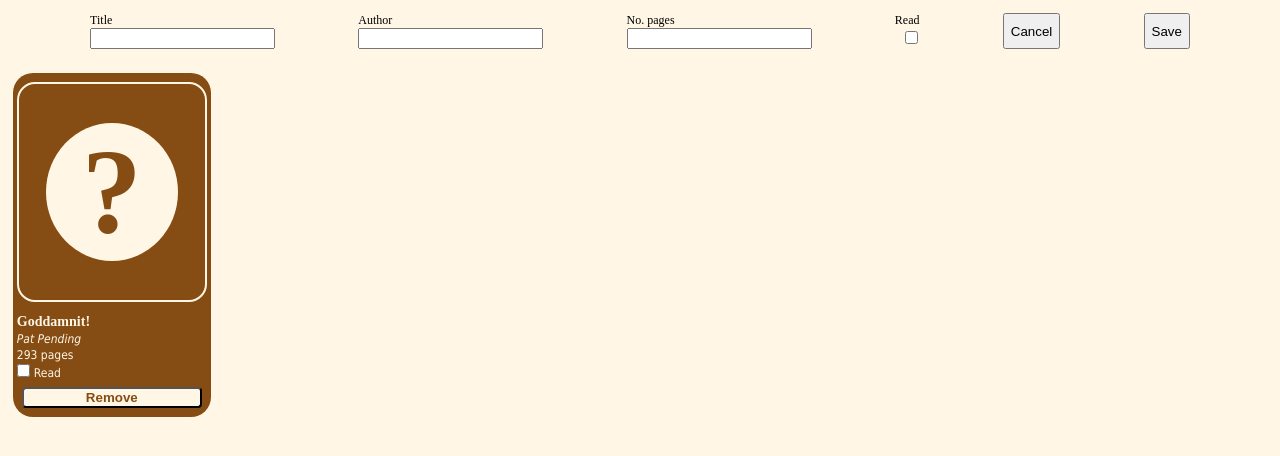
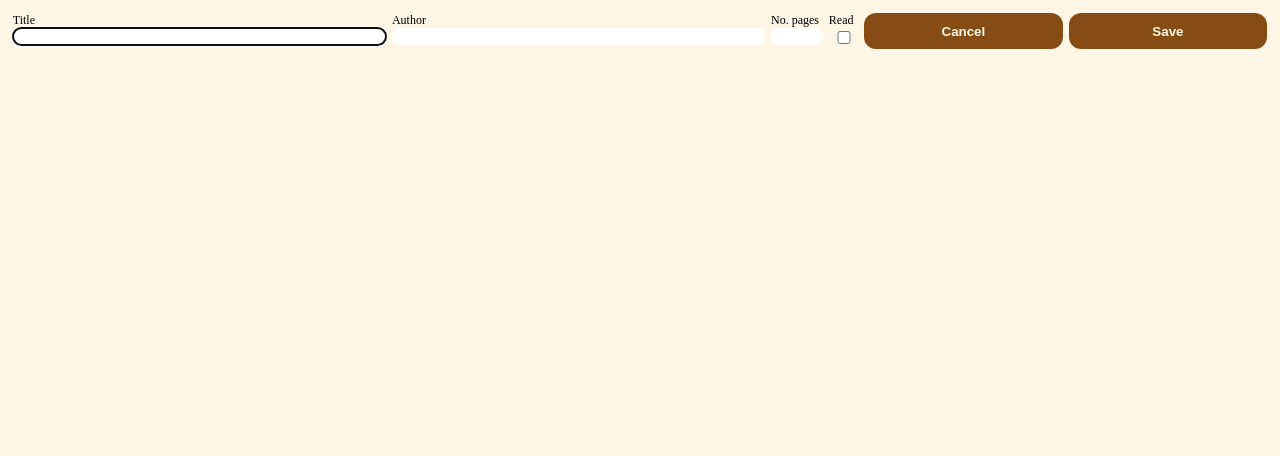
Before and after one commit to FabricioRocha/odin-library, a plain HTML site: page index.html in a window 1280 px wide. Both pictures are taken after a click on the button "Add book". Shown: the part 46-502 px from the top of the page. Drawn offline with Linux system fonts and the light colour scheme; a web font is replaced by a local one.

Commit message:
CSS flex adjustments in the header, README notes

```diff
--- a/index.html
+++ b/index.html
@@ -14,17 +14,17 @@
         <div id="switch">
             <button id="btnAdd" type="button" onclick="formShow()">Add book</button>
             <form id="formAdd">
-                <label>Title<input type="text" id="fieldTitle"></label>
-                <label>Author<input type="text" id="fieldAuthor"></label>
-                <label class="nopages">No. pages<input type="text" id="fieldPages"></label>
-                <label>Read<input type="checkbox" id="fieldRead" value="true"></label>
+                <label class="lblName">Title<input type="text" id="fieldTitle" class="inpGrow" autofocus></label>
+                <label class="lblName">Author<input type="text" id="fieldAuthor" class="inpGrow"></label>
+                <label class="lblFixed">No. pages<input type="text" id="fieldPages" class="inpFixed"></label>
+                <label class="lblFixed">Read<input type="checkbox" id="fieldRead" class="inpFixed"></label>
                 <button type="button" onclick="formCancel()">Cancel</button>
                 <button type="button" onclick="formSave()">Save</button>
             </form>
         </div>
     </header>
     <section id="shelf">
-        <article class="card" id="cardtplt" >
+        <article class="card" id="cardtplt" hidden>
             <div class="cover">
                 <div class="nocover">?</div>
             </div>
@@ -45,6 +45,7 @@
             let btn = document.getElementById("btnAdd");
             form.style.display = "flex";
             btn.style.display = "none";
+            document.getElementById("fieldTitle").focus();
         }
 
         function formHide() {
@@ -143,7 +144,6 @@
                 }
             );
 
-
             newcard.removeAttribute("hidden");
             let shelf = document.getElementById("shelf");
             shelf.appendChild(newcard);
--- a/style.css
+++ b/style.css
@@ -1,7 +1,9 @@
 * {
     box-sizing: border-box;
+
     --color-fg: #854d14;
     --color-bg: #fff6e5;
+
     --color-fg-text: black;
     --color-bg-text: black;
 }
@@ -12,6 +14,7 @@ html {
 
 body {
     background-color: var(--color-bg);
+    color: var(--color-fg-text);
     margin: 1% 1%;
 }
 
@@ -22,6 +25,7 @@ h1, h3 {
 header {
     position: sticky;
     display: block;
+    margin-bottom: 10px;
 }
 
 header h1 {
@@ -30,15 +34,13 @@ header h1 {
 }
 
 #switch {
-    height: 3vh;
+    height: 3rem;
 }
 
 #btnAdd {
     width: 100%;
     min-height: 2rem;
     height: 100%;
-    padding: auto;
-    margin: auto;
     background-color: var(--color-fg);
     color: var(--color-bg);
     border: none;
@@ -51,25 +53,55 @@ header h1 {
     margin-top: 10px;
     display: none;
     width: 100%;
+    height: 100%;
     gap: 1ch;
-    justify-content: space-evenly;
+    justify-content: space-around;
+}
+
+#formAdd label {
+    display: flex;
+    flex-flow: column;
 }
 
 #formAdd input {
-    flex-grow: 1;
-    display: flex;
-    flex-flow: row;
-    width: 100%;
-    text-wrap: nowrap;
+    border-radius: 12px;
+    border: none;
 }
 
-#formAdd input .nopages {
-    flex-basis: 9ch;
-    flex-grow: 0;
+
+.lblName {
+    flex: 2 2 0;
+    min-width: 4ch;
+}
+
+.lblFixed {
+    flex: 0 0 0;
+    width: min-content;
+}
+
+.lblFixed input {
+    min-width: 1ch;
+    width: 7ch;
+    flex: 0 0 0;
+}
+
+.lblFixed input[type='checkbox'] {
+    width: 3ch;
+    flex: 0 0 0;
+}
+
+#formAdd button {
+    min-width: 6ch;
+    flex: 1 1 0;
+
+    background-color: var(--color-fg);
+    color: var(--color-bg);
+    border-radius: 12px;
+    border: none;
+    font-weight: bold;
 }
 
 #shelf {
-    margin-top: 3rem;
     display: flex;
     gap: 1rem;
     flex-wrap: wrap;
@@ -77,16 +109,20 @@ header h1 {
 
 .card {
     background-color: var(--color-fg);
+    color: var(--color-bg);
     border-radius: 20px;
     max-width: 200px;
     min-height: 320px;
     padding: 4px;
     font-family: Tahoma, Verdana, Arial, sans-serif;
     font-size: 1rem;
-    color: var(--color-bg);
     display: flex;
     flex-direction: column;
     gap: 0.3ch;
+}
+
+#cardtplt {
+    display: none;
 }
 
 .card p {
```
Also changed, not shown: 1 other file.
